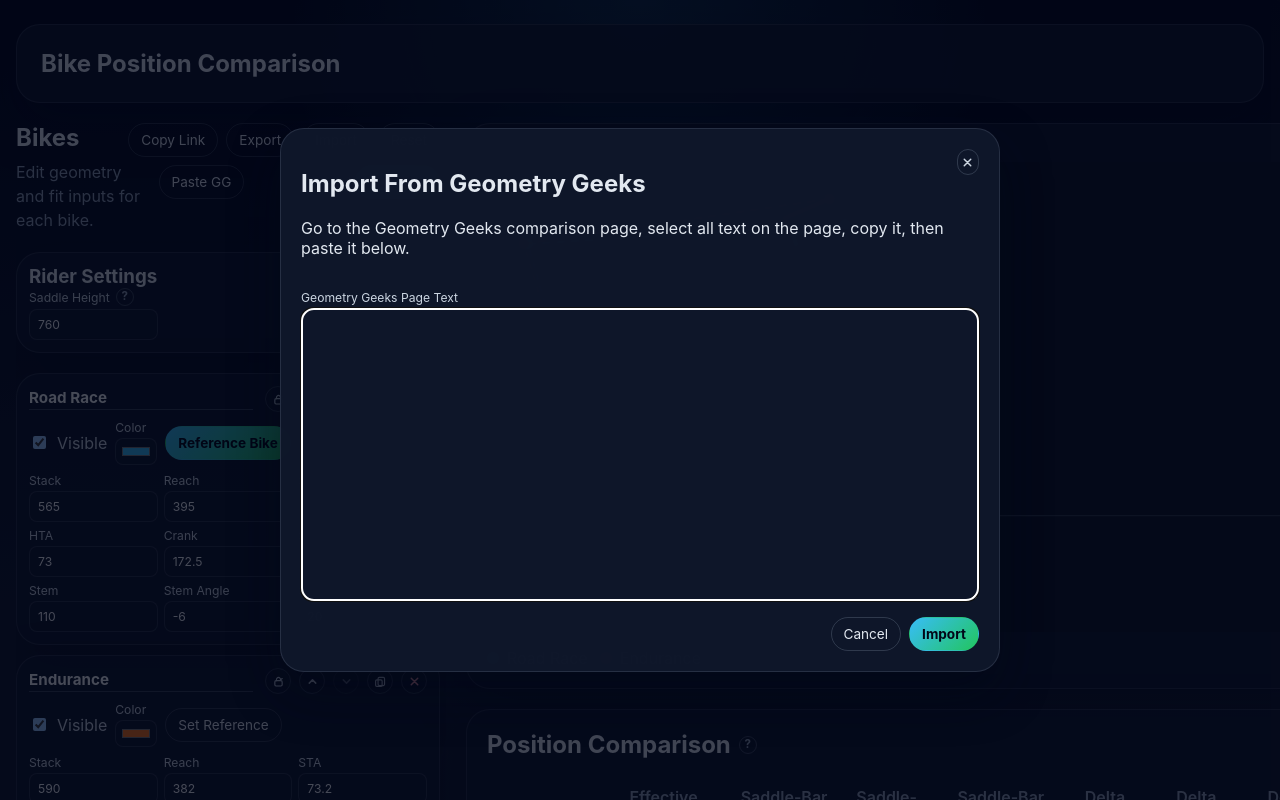
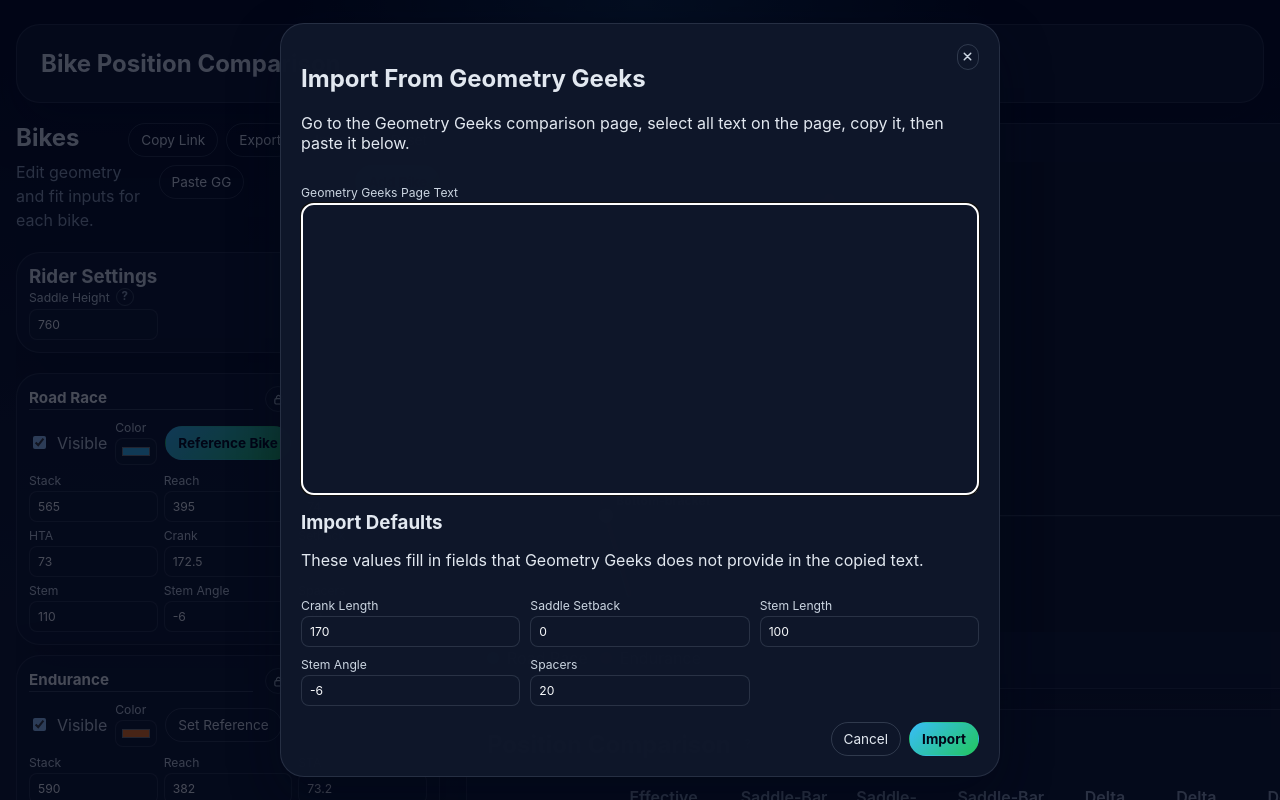
Before and after one commit to cgmark/bike_position_comparison, a React (Vite) app: page / in a window 1280 px wide. Both pictures are taken after a click on the button "Paste GG". Shown: the top 800 px of the page. Built offline with nearby package versions, Linux system fonts and the light colour scheme.

Commit message:
add geometry geeks import defaults

```diff
--- a/src/App.tsx
+++ b/src/App.tsx
@@ -64,6 +64,14 @@
   stemLength?: number
 }
 
+type GeometryGeeksImportDefaults = {
+  crankLength: number
+  saddleSetback: number
+  stemLength: number
+  stemAngle: number
+  spacersBelowStem: number
+}
+
 type GeometryGeeksNumericField = Exclude<keyof GeometryGeeksImport, 'name'>
 
 const geometryGeeksFieldMap: Record<string, GeometryGeeksNumericField> = {
@@ -73,6 +81,14 @@
   'Head Angle': 'headTubeAngle',
   'Crank Length': 'crankLength',
   'Stem Length': 'stemLength',
+}
+
+const defaultGeometryGeeksImportDefaults: GeometryGeeksImportDefaults = {
+  crankLength: 170,
+  saddleSetback: 0,
+  stemLength: 100,
+  stemAngle: -6,
+  spacersBelowStem: 20,
 }
 
 function getDefaultPersistedState(): PersistedState {
@@ -259,6 +275,9 @@
   const [copyLinkLabel, setCopyLinkLabel] = useState('Copy Link')
   const [isGeometryGeeksModalOpen, setIsGeometryGeeksModalOpen] = useState(false)
   const [geometryGeeksPasteText, setGeometryGeeksPasteText] = useState('')
+  const [geometryGeeksImportDefaults, setGeometryGeeksImportDefaults] = useState<GeometryGeeksImportDefaults>(
+    defaultGeometryGeeksImportDefaults,
+  )
   const importInputRef = useRef<HTMLInputElement>(null)
   const geometryGeeksTextareaRef = useRef<HTMLTextAreaElement>(null)
   const copyLinkTimeoutRef = useRef<number | null>(null)
@@ -417,6 +436,13 @@
     setGeometryGeeksPasteText('')
   }
 
+  const updateGeometryGeeksImportDefault = (key: keyof GeometryGeeksImportDefaults, value: number) => {
+    setGeometryGeeksImportDefaults((current) => ({
+      ...current,
+      [key]: value,
+    }))
+  }
+
   const importGeometryGeeksText = () => {
     if (!geometryGeeksPasteText.trim()) {
       return
@@ -432,6 +458,7 @@
       ...current,
       ...importedBikes.map((importedBike, index) => ({
         ...makeNewBike(current.length + index),
+        ...geometryGeeksImportDefaults,
         ...importedBike,
         id: `bike-${Date.now()}-${current.length + index}`,
       })),
@@ -511,6 +538,74 @@
                 rows={14}
               />
             </label>
+
+            <section className="modal-defaults-section">
+              <div>
+                <h3>Import Defaults</h3>
+                <p>These values fill in fields that Geometry Geeks does not provide in the copied text.</p>
+              </div>
+
+              <div className="modal-defaults-grid">
+                <label className="field">
+                  <span>Crank Length</span>
+                  <input
+                    type="number"
+                    step="1"
+                    value={geometryGeeksImportDefaults.crankLength}
+                    onWheel={preventWheelValueChange}
+                    onChange={(event) => updateGeometryGeeksImportDefault('crankLength', Number(event.target.value))}
+                  />
+                </label>
+
+                <label className="field">
+                  <span>Saddle Setback</span>
+                  <input
+                    type="number"
+                    step="1"
+                    value={geometryGeeksImportDefaults.saddleSetback}
+                    onWheel={preventWheelValueChange}
+                    onChange={(event) =>
+                      updateGeometryGeeksImportDefault('saddleSetback', Number(event.target.value))
+                    }
+                  />
+                </label>
+
+                <label className="field">
+                  <span>Stem Length</span>
+                  <input
+                    type="number"
+                    step="1"
+                    value={geometryGeeksImportDefaults.stemLength}
+                    onWheel={preventWheelValueChange}
+                    onChange={(event) => updateGeometryGeeksImportDefault('stemLength', Number(event.target.value))}
+                  />
+                </label>
+
+                <label className="field">
+                  <span>Stem Angle</span>
+                  <input
+                    type="number"
+                    step="0.1"
+                    value={geometryGeeksImportDefaults.stemAngle}
+                    onWheel={preventWheelValueChange}
+                    onChange={(event) => updateGeometryGeeksImportDefault('stemAngle', Number(event.target.value))}
+                  />
+                </label>
+
+                <label className="field">
+                  <span>Spacers</span>
+                  <input
+                    type="number"
+                    step="1"
+                    value={geometryGeeksImportDefaults.spacersBelowStem}
+                    onWheel={preventWheelValueChange}
+                    onChange={(event) =>
+                      updateGeometryGeeksImportDefault('spacersBelowStem', Number(event.target.value))
+                    }
+                  />
+                </label>
+              </div>
+            </section>
 
             <div className="modal-actions">
               <button type="button" className="ghost-button" onClick={closeGeometryGeeksModal}>
--- a/src/styles.css
+++ b/src/styles.css
@@ -81,6 +81,21 @@
   border: 1px solid rgba(148, 163, 184, 0.18);
   border-radius: 24px;
   box-shadow: 0 20px 50px rgba(2, 6, 23, 0.45);
+}
+
+.modal-defaults-section {
+  display: grid;
+  gap: 12px;
+}
+
+.modal-defaults-section h3 {
+  margin: 0;
+}
+
+.modal-defaults-grid {
+  display: grid;
+  grid-template-columns: repeat(3, minmax(0, 1fr));
+  gap: 10px;
 }
 
 .hero {
@@ -480,6 +495,10 @@
     grid-template-columns: 1fr;
   }
 
+  .modal-defaults-grid {
+    grid-template-columns: 1fr;
+  }
+
   .hero,
   .chart-panel,
   .table-panel,
```
